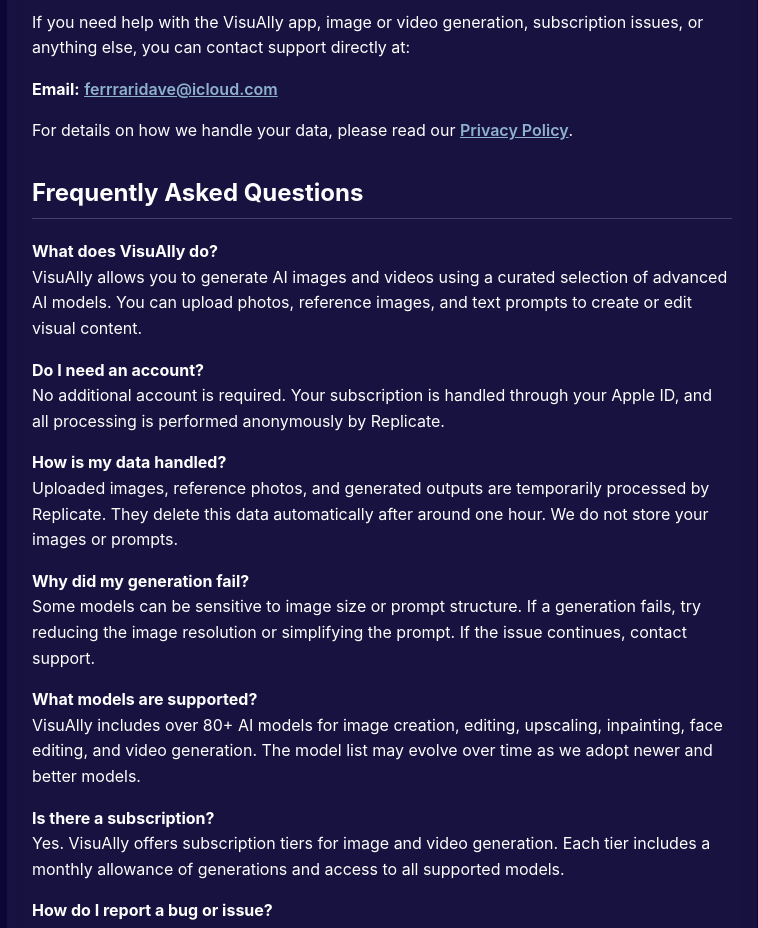
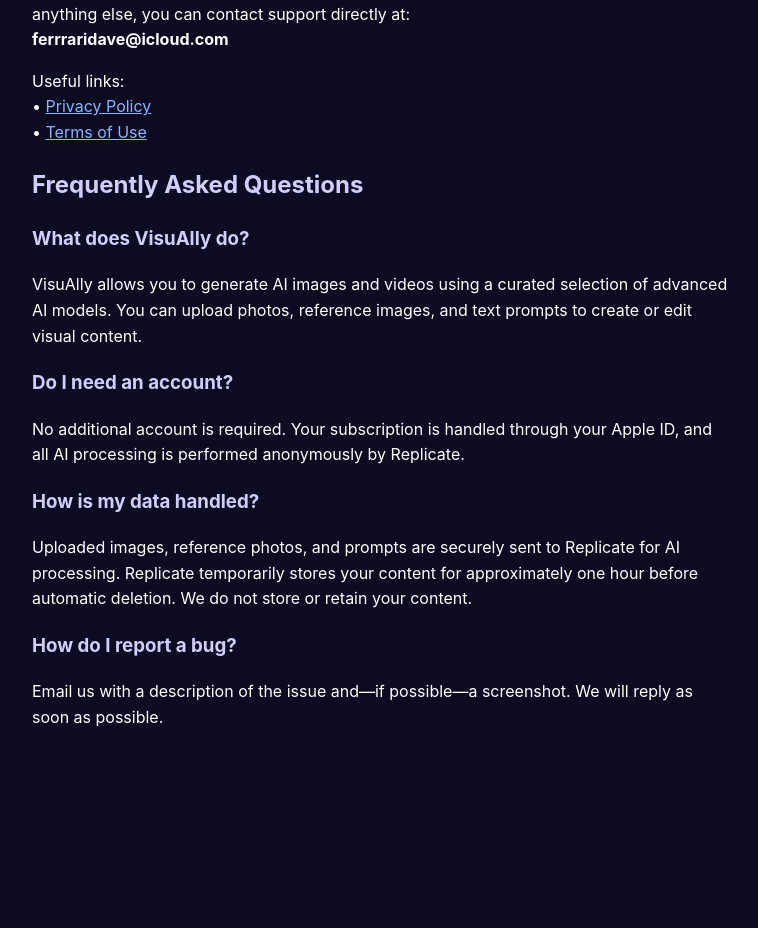
Before and after one commit to ferrraridave-coder/visuaily-support, a plain HTML site: page index.html in a window 1280 px wide. Shown: the part 138-1066 px from the top of the page, without its empty margins (258-1016 px from the left). After the commit the page ends 905 px from the top, so only its background shows below. Drawn offline with Linux system fonts and the light colour scheme.

Commit message:
Update index.html

```diff
--- a/index.html
+++ b/index.html
@@ -1,89 +1,71 @@
 <!DOCTYPE html>
 <html lang="en">
 <head>
-<meta charset="UTF-8">
+    <meta charset="UTF-8" />
+    <meta name="viewport" content="width=device-width, initial-scale=1.0" />
     <title>VisuAlly — Support</title>
-<meta name="viewport" content="width=device-width, initial-scale=1">
     <style>
         body {
-    font-family: -apple-system, BlinkMacSystemFont, "Segoe UI", Roboto, sans-serif;
-    margin: 0;
-    padding: 30px;
-    background: #0B0636;
-    color: white;
+            font-family: -apple-system, BlinkMacSystemFont, sans-serif;
+            background-color: #0d0b22;
+            color: #ffffff;
+            padding: 20px;
             line-height: 1.6;
-}
-.container {
             max-width: 700px;
             margin: auto;
-    background: rgba(255,255,255,0.05);
-    padding: 25px;
-    border-radius: 12px;
-    backdrop-filter: blur(10px);
         }
-h1 {
-    text-align: center;
-    margin-bottom: 20px;
-}
-h2 {
-    margin-top: 30px;
-    border-bottom: 1px solid rgba(255,255,255,0.2);
-    padding-bottom: 6px;
+        h1, h2, h3 {
+            color: #cfcfff;
         }
         a {
-    color: #8FB2CC;
-    font-weight: 600;
+            color: #89b4ff;
         }
     </style>
 </head>
 <body>
-<div class="container">
 
 <h1>VisuAlly — Support</h1>
 
 <p>
-If you need help with the VisuAlly app, image or video generation, subscription issues, or anything else,
-you can contact support directly at:
+If you need help with the VisuAlly app, image or video generation, subscription issues,
+or anything else, you can contact support directly at:<br>
+<strong>ferrraridave@icloud.com</strong>
 </p>
 
-<p><strong>Email:</strong> <a href="mailto:ferrraridave@icloud.com">ferrraridave@icloud.com</a></p>
-
 <p>
-For details on how we handle your data, please read our
-<a href="https://ferrraridave-coder.github.io/visuaily-support/privacy-policy.html">Privacy Policy</a>.
+Useful links:<br>
+• <a href="privacy-policy.html">Privacy Policy</a><br>
+• <a href="terms.html">Terms of Use</a>
 </p>
 
 <h2>Frequently Asked Questions</h2>
 
-<p><strong>What does VisuAlly do?</strong><br>
-VisuAlly allows you to generate AI images and videos using a curated selection of advanced AI models. You can upload photos, reference images, and text prompts to create or edit visual content.</p>
-
-<p><strong>Do I need an account?</strong><br>
-No additional account is required. Your subscription is handled through your Apple ID, and all processing is performed anonymously by Replicate.</p>
-
-<p><strong>How is my data handled?</strong><br>
-Uploaded images, reference photos, and generated outputs are temporarily processed by Replicate. They delete this data automatically after around one hour. We do not store your images or prompts.</p>
-
-<p><strong>Why did my generation fail?</strong><br>
-Some models can be sensitive to image size or prompt structure. If a generation fails, try reducing the image resolution or simplifying the prompt. If the issue continues, contact support.</p>
-
-<p><strong>What models are supported?</strong><br>
-VisuAlly includes over 80+ AI models for image creation, editing, upscaling, inpainting, face editing, and video generation. The model list may evolve over time as we adopt newer and better models.</p>
-
-<p><strong>Is there a subscription?</strong><br>
-Yes. VisuAlly offers subscription tiers for image and video generation. Each tier includes a monthly allowance of generations and access to all supported models.</p>
-
-<p><strong>How do I report a bug or issue?</strong><br>
-Please email a description of the problem and attach a screenshot if possible. You will receive a reply as soon as possible.<br>
-<strong>Email:</strong> <a href="mailto:ferrraridave@icloud.com">ferrraridave@icloud.com</a></p>
-
-<p><strong>Where can I read the Privacy Policy?</strong><br>
-You can view it here:<br>
-<a href="https://ferrraridave-coder.github.io/visuaily-support/privacy-policy.html">
-VisuAlly Privacy Policy
-</a>
+<h3>What does VisuAlly do?</h3>
+<p>
+VisuAlly allows you to generate AI images and videos using a curated selection
+of advanced AI models. You can upload photos, reference images, and text prompts
+to create or edit visual content.
 </p>
 
-</div>
+<h3>Do I need an account?</h3>
+<p>
+No additional account is required. Your subscription is handled through your Apple ID,
+and all AI processing is performed anonymously by Replicate.
+</p>
+
+<h3>How is my data handled?</h3>
+<p>
+Uploaded images, reference photos, and prompts are securely sent to Replicate
+for AI processing. Replicate temporarily stores your content for approximately
+one hour before automatic deletion.
+We do not store or retain your content.
+</p>
+
+<h3>How do I report a bug?</h3>
+<p>
+Email us with a description of the issue and—if possible—a screenshot.
+We will reply as soon as possible.
+</p>
+
 </body>
 </html>
```
Lines whose indentation alone changed are shown as unchanged.
